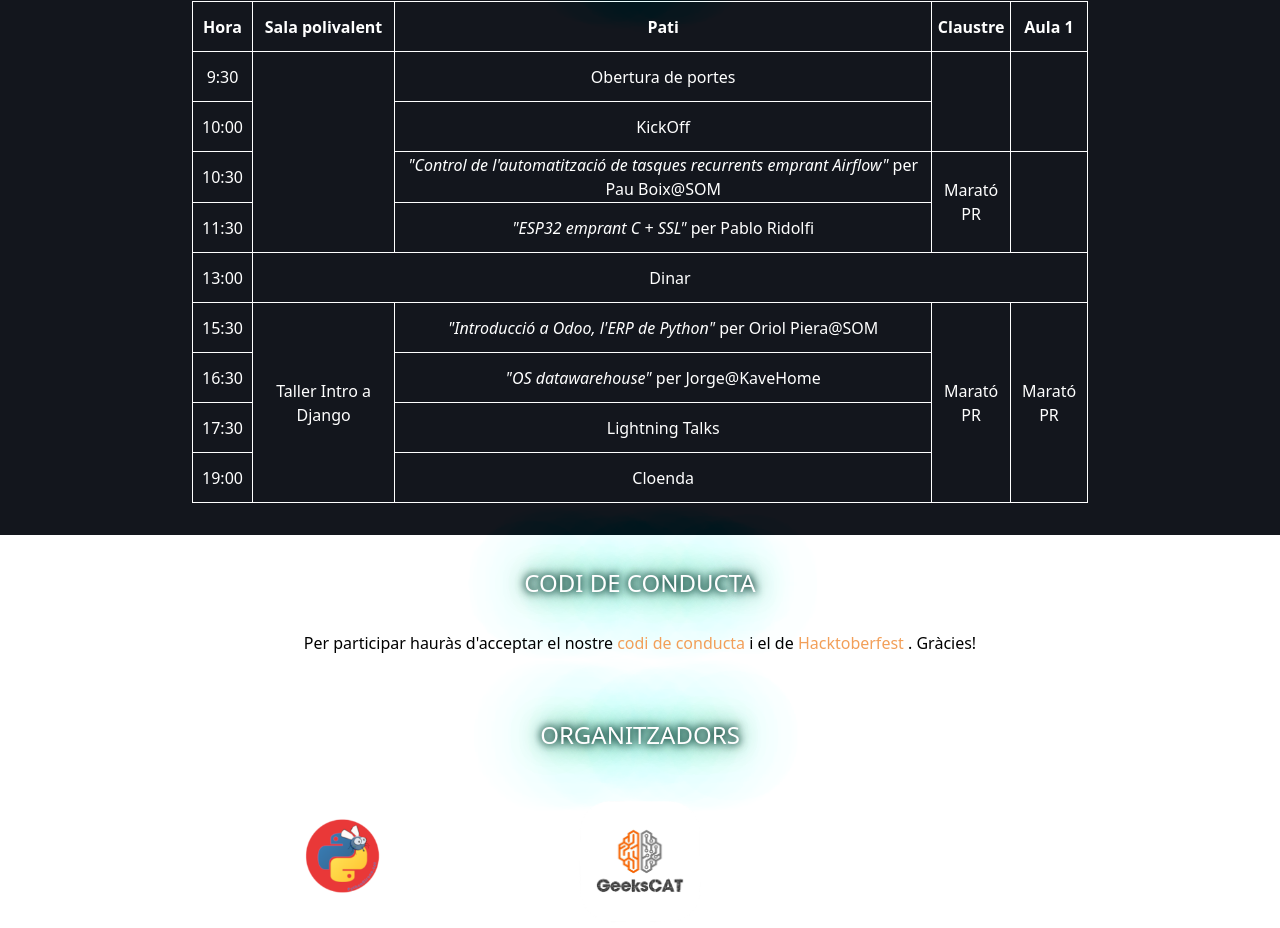
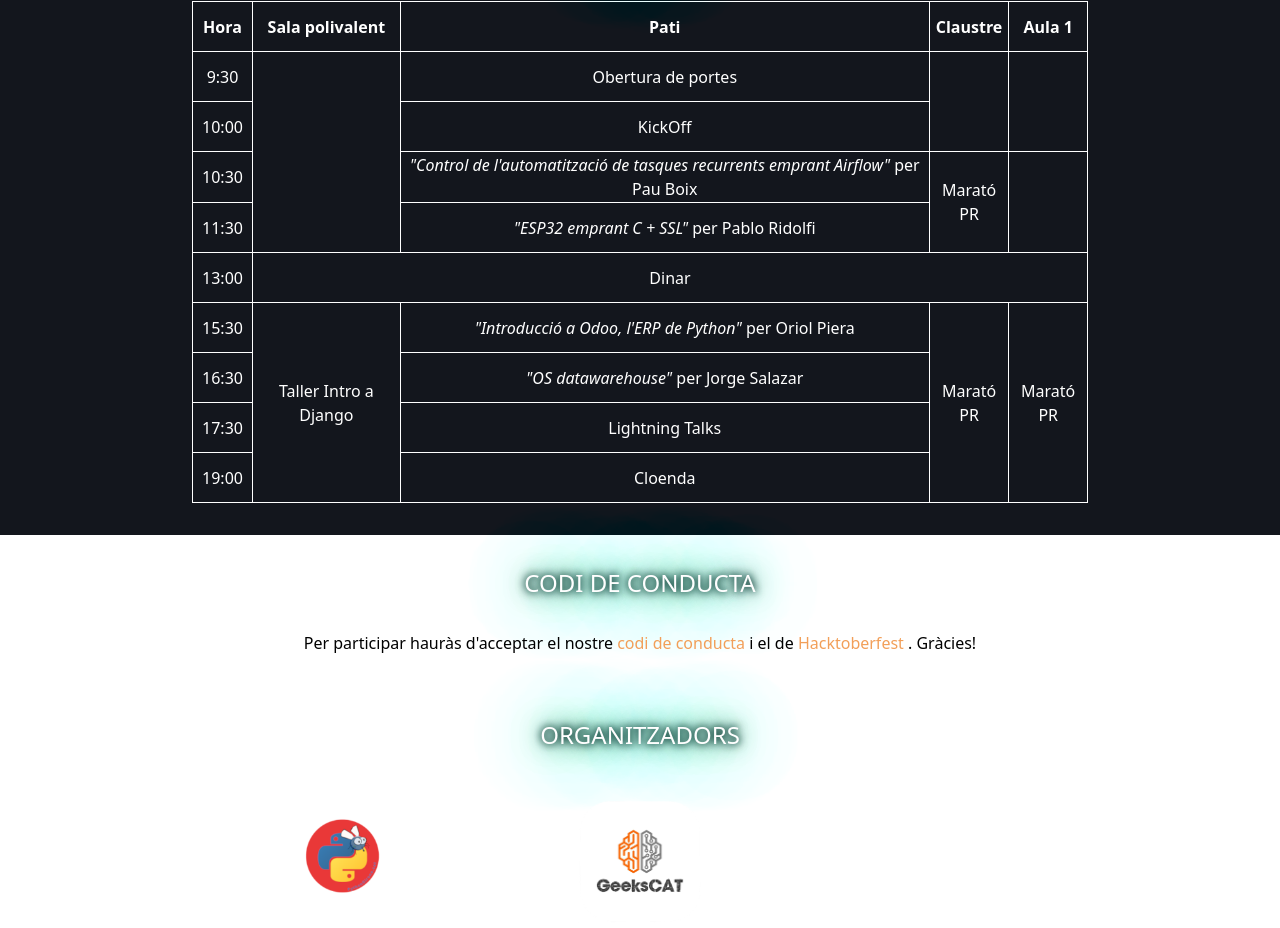
Before and after one commit to GeeksCAT/hacktoberfest-web-2022, a Vue app: page / in a window 1280 px wide. Shown: the part 1567-2495 px from the top of the page. Built offline with nearby package versions, Linux system fonts and the light colour scheme; what @formkit/vue would draw is missing.

Commit message:
Fix speakers names

```diff
--- a/src/components/Sections/SDiary.vue
+++ b/src/components/Sections/SDiary.vue
@@ -39,7 +39,7 @@ import ASection from '../Atoms/ASection.vue'
           </tr>
           <tr>
             <td>10:30</td>
-            <td><i>"Control de l'automatització de tasques recurrents emprant Airflow"</i> per Pau Boix@SOM</td>
+            <td><i>"Control de l'automatització de tasques recurrents emprant Airflow"</i> per Pau Boix</td>
             <td rowspan="2">Marató PR</td>
           </tr>
           <tr>
@@ -53,13 +53,13 @@ import ASection from '../Atoms/ASection.vue'
           <tr>
             <td>15:30</td>
             <td rowspan="4">Taller Intro a Django</td>
-            <td><i>"Introducció a Odoo, l'ERP de Python"</i> per Oriol Piera@SOM</td>
+            <td><i>"Introducció a Odoo, l'ERP de Python"</i> per Oriol Piera</td>
             <td rowspan="4">Marató PR</td>
             <td rowspan="4">Marató PR</td>
           </tr>
           <tr>
             <td>16:30</td>
-            <td><i>"OS datawarehouse"</i> per Jorge@KaveHome</td>
+            <td><i>"OS datawarehouse"</i> per Jorge Salazar</td>
           </tr>
           <tr>
             <td>17:30</td>
```
